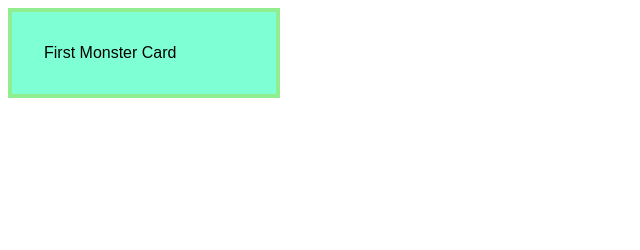
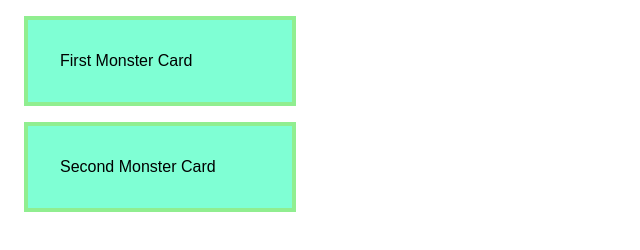
Before and after one commit to niklas-mardby/ramen-wizard, a website built with Vite: page index.html in a window 1280 px wide. Shown: the whole page, without its empty margins (0-640 px from the left). Built offline with nearby package versions, Linux system fonts and the light colour scheme.

Commit message:
Updated MonsterCard style

```diff
--- a/src/components/MonsterCard/MonsterCard.scss
+++ b/src/components/MonsterCard/MonsterCard.scss
@@ -1,6 +1,7 @@
 .MonsterCard {
 	width: 200px;
-	padding: 2em;
+	padding: 2rem;
+	margin: 1rem;
 	border: 4px solid lightgreen;
 	font-family: Arial, Helvetica, sans-serif;
 	background-color: aquamarine;
--- a/src/main.ts
+++ b/src/main.ts
@@ -2,5 +2,5 @@ import createMonsterCard from "./components/MonsterCard/MonsterCard";
 
 const app = document.getElementById("app") as HTMLDivElement;
 
-const title = "First Monster Card";
-app.appendChild(createMonsterCard(title));
+app.appendChild(createMonsterCard("First Monster Card"));
+app.appendChild(createMonsterCard("Second Monster Card"));
```
